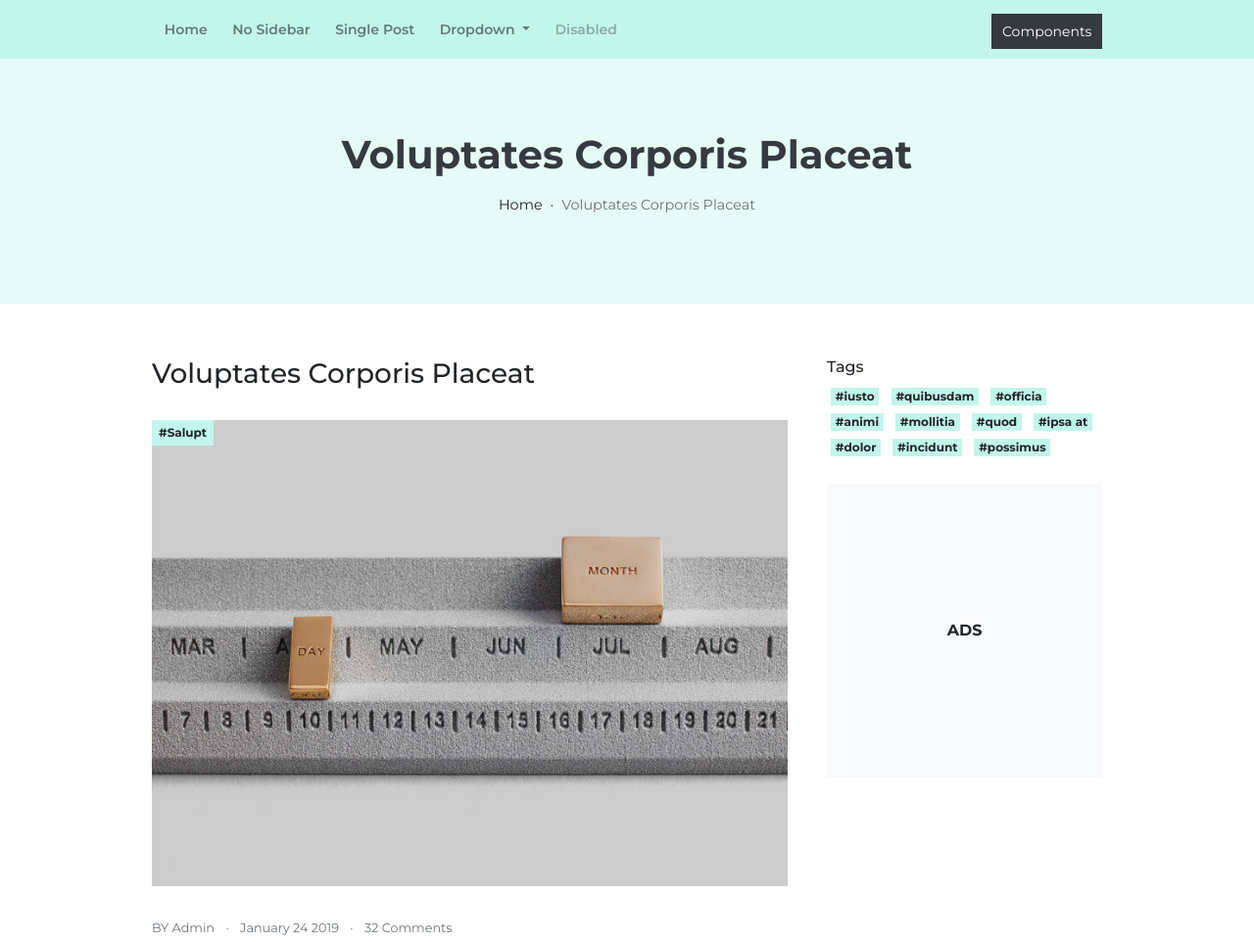
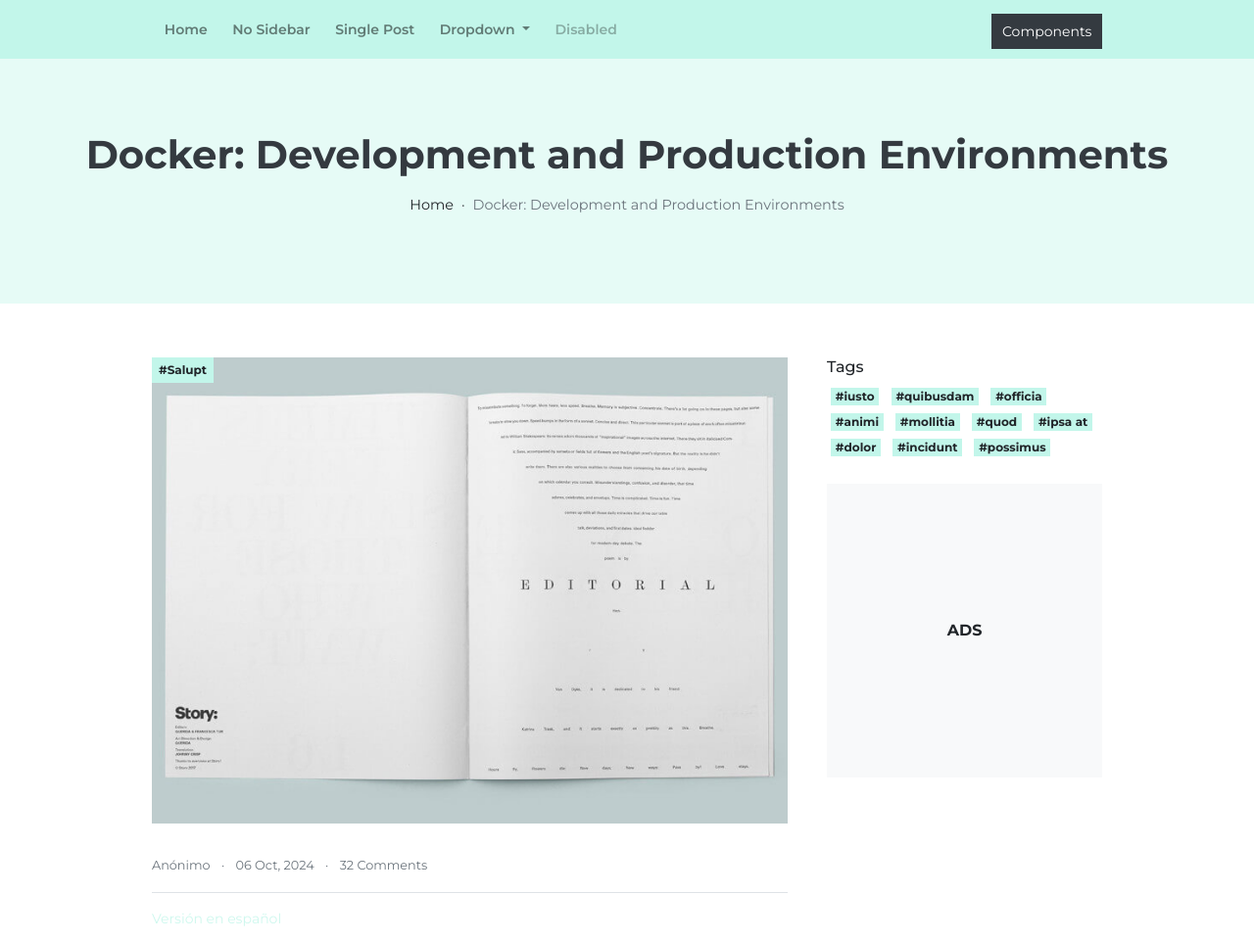
Before and after one commit to Darkfoe703/simple-flask-blog, a Flask app: a page that uses blog/templates/post_detail.html in a window 1280 px wide. Shown: the top 962 px of the page at 98% size. Run offline with Flask 3, Linux system fonts and the light colour scheme; some libraries are stand-ins or nearby versions.

Commit message:
Update index. Update post_detail. routes.py add datetime format filter.

```diff
--- a/blog/routes.py
+++ b/blog/routes.py
@@ -1,4 +1,5 @@
 import os, markdown, frontmatter
+from datetime import datetime
 from flask import Blueprint, render_template, url_for
 
 blog = Blueprint('blog', __name__)
@@ -13,17 +14,23 @@
             filepath = os.path.join(POSTS_FOLDER, filename)
             with open(filepath, 'r') as file:
                 post = frontmatter.load(file)# Procesar metadatos
-                posts.append({
-                    'title': post.get('title', 'Untitled'),
-                    'author': post.get('author', 'Anonymous'),
-                    'date': post.get('date', 'No date'),
-                    'slug': post.get('slug', filename.replace('.md', '')),
-                    'excerpt': post.get('excerpt', ''),
-                    'image': post.get('image', ''),
-                    'content': markdown.markdown(post.content),# Convertir el contenido Markdown a HTML
-                })
-# Ordenar posts por fecha (más recientes primero)
-    posts.sort(key=lambda x: x['date'], reverse=True)
+                posts.append(
+                    {
+                        "title": post.get("title", "Untitled"),
+                        "author": post.get("author", "Anonymous"),
+                        "date": datetime.strptime(
+                            post.get("date", ""), "%Y-%m-%d %H:%M:%S %z"
+                        ).strftime("%d %b, %Y"),
+                        "slug": post.get("slug", filename.replace(".md", "")),
+                        "excerpt": post.get("excerpt", ""),
+                        "image": post.get("image", ""),
+                        "content": markdown.markdown(
+                            post.content
+                        ),  # Convertir el contenido Markdown a HTML
+                    }
+                )
+    # Ordenar posts por fecha (más recientes primero)
+    posts.sort(key=lambda x: x['date'], reverse=False)
     return posts
 
 @blog.route('/')
@@ -50,12 +57,14 @@
                 if post.get('slug') == slug:
                     content = markdown.markdown(post.content)
                     return render_template(
-                        'post_detail.html',
-                        title=post.get('title', 'Sin título'),
-                        author=post.get('author', 'Anónimo'),
-                        date=post.get('date', 'Fecha desconocida'),
-                        excerpt=post.get('excerpt', ''),
-                        image=post.get('image', ''),
-                        content=content
+                        "post_detail.html",
+                        title=post.get("title", "Sin título"),
+                        author=post.get("author", "Anónimo"),
+                        date=datetime.strptime(
+                            post.get("date", ""), "%Y-%m-%d %H:%M:%S %z"
+                        ).strftime("%d %b, %Y"),
+                        excerpt=post.get("excerpt", ""),
+                        image=post.get("image", ""),
+                        content=content,
                     )
     return "Post no encontrado", 404
--- a/blog/templates/index.html
+++ b/blog/templates/index.html
@@ -64,7 +64,7 @@
                             </div>
                             <div class="card-body px-0">
                                 <h5 class="card-title mb-2">{{ post.title }}</h5>
-                                <small class="small text-muted"> {{ post.date }}
+                                <small class="small text-muted"> {{ post.date}}
                                     <span class="px-2">-</span>
                                     <a href="#" class="text-muted">120 Comments</a>
                                 </small>
--- a/blog/templates/post_detail.html
+++ b/blog/templates/post_detail.html
@@ -5,7 +5,7 @@
     <meta name="viewport" content="width=device-width, initial-scale=1, shrink-to-fit=no">
     <meta name="description" content="Start your development with JoeBLog landing page.">
     <meta name="author" content="Devcrud">
-    <title>JoeBLog | Free Bootstrap 4.3.x template</title>
+    <title>{{ title }} | {{ blog_title }}</title>
     <!-- font icons -->
     <link rel="stylesheet" href="{{ static_base }}/vendors/themify-icons/css/themify-icons.css">
     <!-- Bootstrap + JoeBLog main styles -->
@@ -22,7 +22,7 @@
             <div class="collapse navbar-collapse" id="navbarSupportedContent">
                 <ul class="navbar-nav">
                     <li class="nav-item">
-                        <a class="nav-link" href="index.html">Home</a>
+                        <a class="nav-link" href="{{ base_url }}">Home</a>
                     </li>
                     <li class="nav-item">
                         <a class="nav-link" href="no-sidebar.html">No Sidebar</a>
@@ -57,10 +57,10 @@
 
     <!-- Page Header -->
     <header class="page-header page-header-mini">
-        <h1 class="title">Voluptates Corporis Placeat</h1>
+        <h1 class="title">{{ title }}</h1>
         <ol class="breadcrumb pb-0">
-            <li class="breadcrumb-item"><a href="index.html">Home</a></li>
-            <li class="breadcrumb-item active" aria-current="page">Voluptates Corporis Placeat</li>
+            <li class="breadcrumb-item"><a href="{{ base_url }}">Home</a></li>
+            <li class="breadcrumb-item active" aria-current="page">{{ title }}</li>
         </ol>
     </header>
     <!-- End Of Page Header -->
@@ -70,25 +70,20 @@
             <div class="page-content">
                 <div class="card">
                     <div class="card-header pt-0">
-                        <h3 class="card-title mb-4">Voluptates Corporis Placeat</h3>
                         <div class="blog-media mb-4">
-                            <img src="{{ static_base }}/imgs/blog-6.jpg" alt="" class="w-100">
+                            <img src="{{ static_base }}/{{ image }}" alt="" class="w-100">
                             <a href="#" class="badge badge-primary">#Salupt</a>
                         </div>
                         <small class="small text-muted">
-                            <a href="#" class="text-muted">BY Admin</a>
+                            <a href="#" class="text-muted">{{ author }}</a>
                             <span class="px-2">·</span>
-                            <span>January 24 2019</span>
+                            <span>{{ date }}</span>
                             <span class="px-2">·</span>
                             <a href="#" class="text-muted">32 Comments</a>
                         </small>
                     </div>
                     <div class="card-body border-top">
-                        <p class="my-3">Lorem ipsum dolor sit amet, consectetur adipisicing elit. Eos saepe dolores et nostrum porro odit reprehenderit animi, est ratione fugit aspernatur ipsum. Nostrum placeat hic saepe voluptatum dicta ipsum beatae.</p>
-                        <p>Lorem ipsum dolor sit amet, consectetur adipisicing elit. Dicta mollitia assumenda quasi itaque, et doloremque voluptatem, praesentium cumque aperiam. Nobis aut expedita recusandae aliquam sapiente perferendis, perspiciatis quasi, vel, fugit eligendi aliquid. Minus, odit repellendus eligendi. Esse illo assumenda dolore sed.</p>
-
-                        <p>Lorem ipsum dolor sit amet, consectetur adipisicing elit. Error, obcaecati veritatis enim earum neque, eveniet quasi commodi alias, adipisci magnam, ab praesentium dolore culpa!
-                        Lorem ipsum dolor sit amet, consectetur adipisicing elit. Quas eius nam pariatur necessitatibus, enim, consectetur, esse sint qui sed nisi unde vero! Ratione dolore quod perferendis, non ad et, tempora quisquam, iusto nesciunt rem ut excepturi eligendi nam? Repellendus itaque hic fuga ducimus asperiores dolorem dolores, aliquid quaerat temporibus ratione doloribus eius nihil expedita adipisci in quis modi unde repudiandae iusto reiciendis ipsa deleniti accusamus maxime, dolor animi? Animi ut quia natus in aliquid error quaerat, adipisci quisquam labore ipsa sapiente illo quidem, blanditiis doloribus voluptas et nam, omnis? Inventore minima ipsa non porro fugit, reprehenderit voluptates officiis.</p>
+                        {{ content | safe}}
                     </div>
 
                     <div class="card-footer">
```
Also changed, not shown: blog/posts/2024-12-05-EN-1-principles-solid.md (+0 -4 lines).
